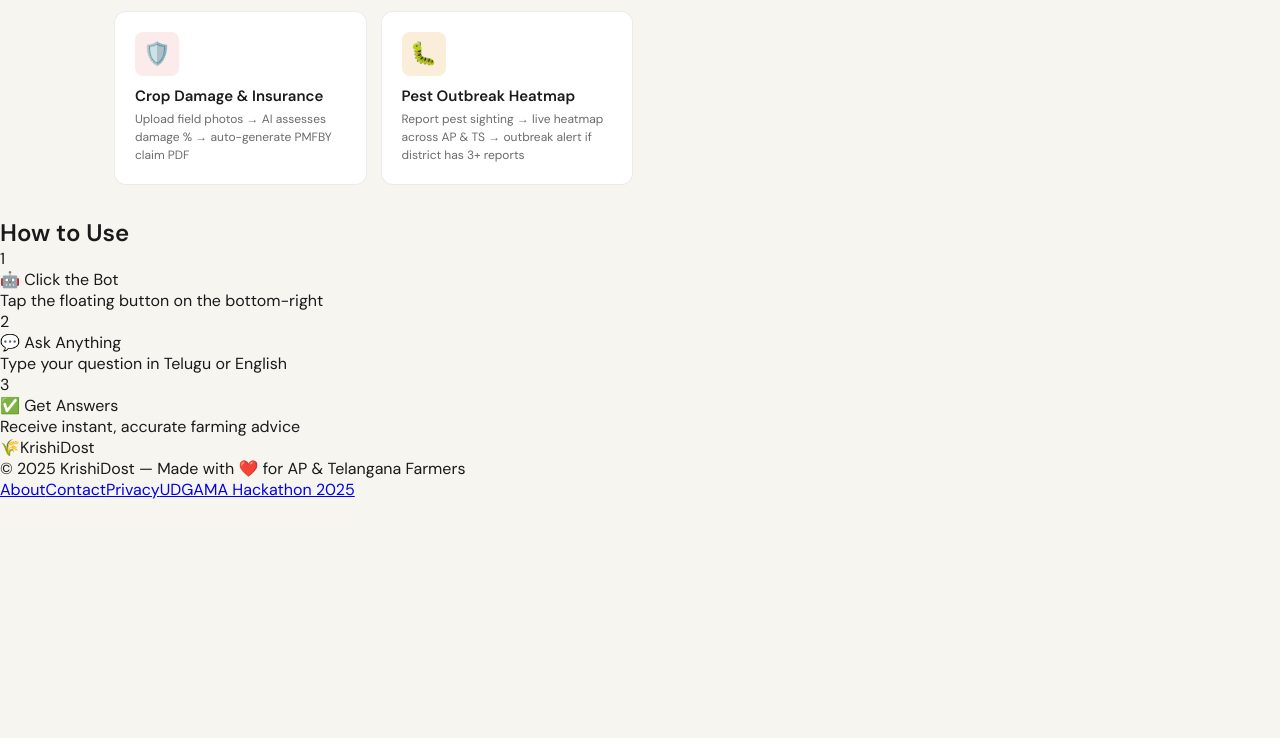
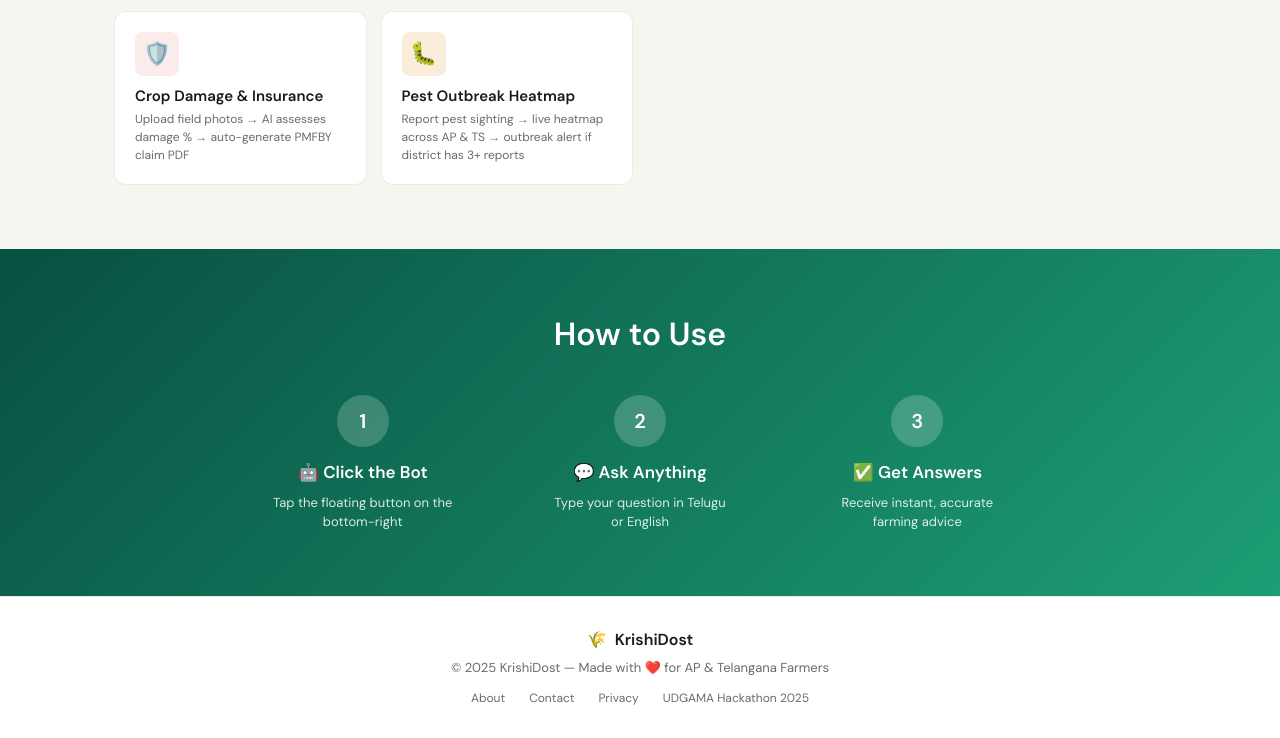
Before and after one commit to praveenkumarpetla9-jpg/mainproject, a website: page index.html in a window 1280 px wide. Shown: the part 957-1695 px from the top of the page. Before the commit the page ends 1457 px from the top, so only its background shows below. Drawn offline with nearby package versions, Linux system fonts and the light colour scheme; a web font is replaced by a local one.

Commit message:
Update pages.css

```diff
--- a/styles/pages.css
+++ b/styles/pages.css
@@ -50,3 +50,91 @@
 
 /* ── Two-column grid ── */
 .two { display: grid; grid-template-columns: 1fr 1fr; gap: 1rem; }
+
+/* ── How to Use section ── */
+.how-section {
+  background: linear-gradient(135deg, #085041 0%, #1D9E75 100%);
+  padding: 4rem 1.5rem;
+  text-align: center;
+  margin-top: 2rem;
+}
+.how-title {
+  font-size: clamp(22px, 4vw, 32px);
+  font-weight: 600;
+  color: #fff;
+  margin-bottom: 2.5rem;
+}
+.how-grid {
+  display: grid;
+  grid-template-columns: repeat(auto-fit, minmax(200px, 1fr));
+  gap: 2rem;
+  max-width: 800px;
+  margin: 0 auto;
+}
+.how-card {
+  display: flex;
+  flex-direction: column;
+  align-items: center;
+  gap: 10px;
+}
+.how-num {
+  width: 52px;
+  height: 52px;
+  border-radius: 50%;
+  background: rgba(255,255,255,0.2);
+  color: #fff;
+  font-size: 20px;
+  font-weight: 700;
+  display: flex;
+  align-items: center;
+  justify-content: center;
+  margin-bottom: 4px;
+}
+.how-step-title {
+  font-size: 17px;
+  font-weight: 600;
+  color: #fff;
+}
+.how-step-desc {
+  font-size: 13px;
+  color: rgba(255,255,255,0.85);
+  line-height: 1.5;
+  max-width: 180px;
+}
+
+/* ── Footer ── */
+.site-footer {
+  background: var(--surface);
+  border-top: 1px solid var(--border);
+  padding: 2rem 1.5rem;
+  text-align: center;
+}
+.footer-logo {
+  display: flex;
+  align-items: center;
+  justify-content: center;
+  gap: 8px;
+  font-size: 16px;
+  font-weight: 600;
+  color: var(--text);
+  margin-bottom: 8px;
+}
+.footer-copy {
+  font-size: 13px;
+  color: var(--muted);
+  line-height: 1.6;
+}
+.footer-links {
+  display: flex;
+  justify-content: center;
+  gap: 1.5rem;
+  margin-top: 12px;
+  flex-wrap: wrap;
+}
+.footer-links a {
+  font-size: 12px;
+  color: var(--muted);
+  text-decoration: none;
+  transition: color .15s;
+}
+.footer-links a:hover { color: var(--green); }
```
